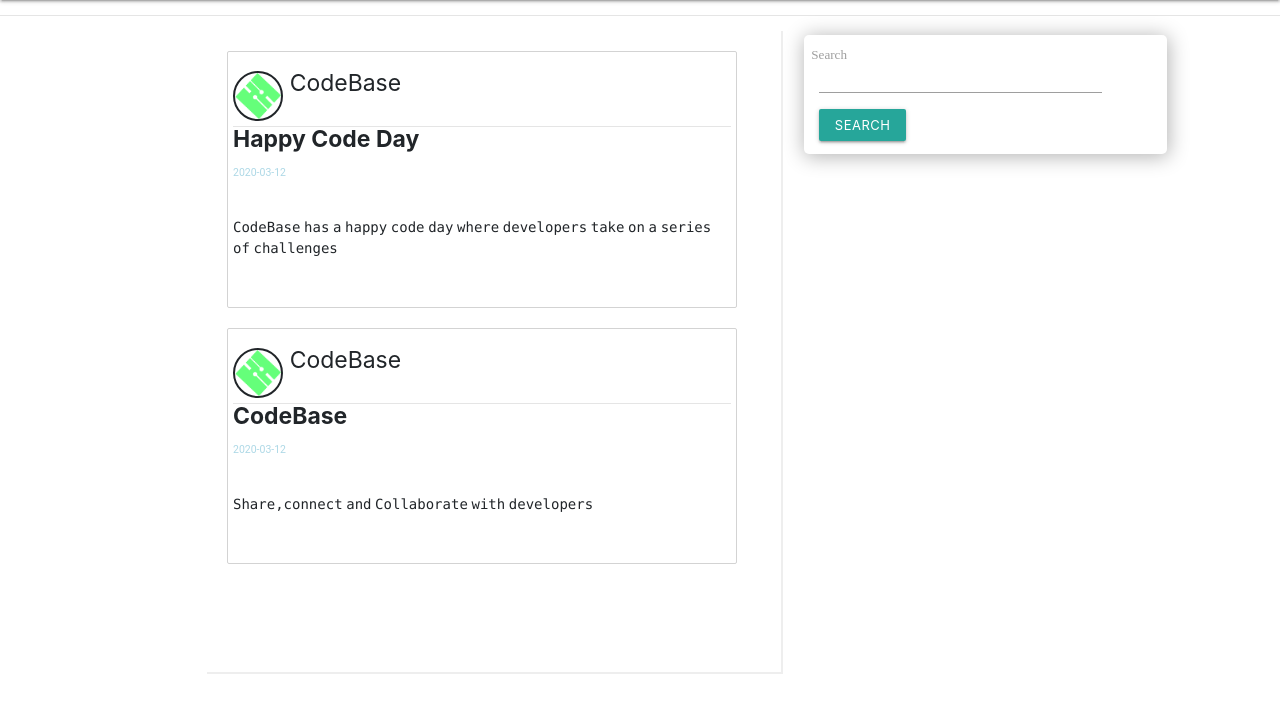
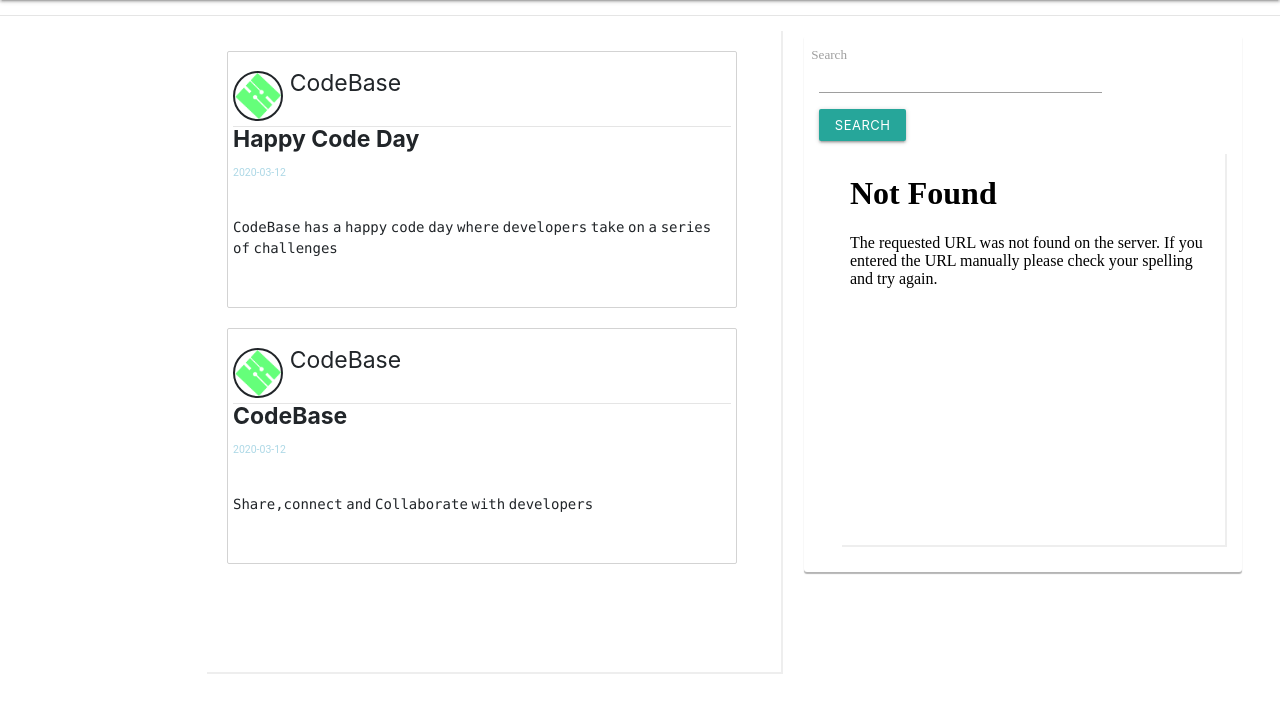
Before and after one commit to TaqsBlaze/Project-Board, a Flask app: page /home in a window 1280 px wide. Shown: the part 84-800 px from the top of the page. Run offline with Flask 2, Linux system fonts and the light colour scheme; a user stored in the database is signed in; data comes from the database, SQL or seed files in the repository; both versions use the stored data as it was after the commit; some libraries are stand-ins or nearby versions.

Commit message:
removed most duplicats from a merg

```diff
--- a/LeNode/Models/models.py
+++ b/LeNode/Models/models.py
@@ -22,7 +22,7 @@ class User(db.Model,UserMixin):
 
 class Post(db.Model):
      id = db.Column(db.Integer,primary_key = True)
-     title = db.Column(db.String(100),nullable=False)
+     title = db.Column(db.String(200),nullable=False)
      date_posted = db.Column(db.DateTime,nullable=False,default=datetime.utcnow)
      post = db.Column(db.Text(),nullable=False)
      user_id = db.Column(db.Integer,db.ForeignKey('user.id'),nullable=False)
--- a/LeNode/forms/Forms.py
+++ b/LeNode/forms/Forms.py
@@ -52,10 +52,8 @@ class UpdateProfile(FlaskForm):
                 raise ValidationError("")
 
 class PostForm(FlaskForm):
-	project_title = StringField("Title",validators=[DataRequired(),Length(min=1,max=20)])
-	project_description = TextAreaField("Descriptin",validators=[DataRequired(),Length(min=1,max=250)])
-	project_title = StringField("Title",validators=[DataRequired(),Length(min=1,max=8)])
-	project_description = TextAreaField("Descriptin",validators=[DataRequired(),Length(min=1,max=60)])
+	project_title = StringField("Title",validators=[DataRequired(),Length(min=1,max=50)])
+	project_description = TextAreaField("Descriptin",validators=[DataRequired(),Length(min=1,max=450)])
 	submit = SubmitField("Post")
 
 class Search(FlaskForm):
--- a/LeNode/static/css/main.css
+++ b/LeNode/static/css/main.css
@@ -89,7 +89,8 @@ body{
 .post-content{
 	font-family: "Lucida Console",Consolas;
 	latter-spacing:-2.8px;
-	word-spacing:-4.8px;
+    word-spacing:-4.8px;
+    overflow: hidden;
 }
 .divider-hr{
     margin-top:33px;
@@ -155,15 +156,21 @@ iframe{
     top:0.1cm;
     float:right;
     margin-right:1cm;
-    width:9.6cm;
+    width:11.6cm;
     padding-bottom:25px;
     border-radius:3px;
-    margin-right:3cm;
-    width:9.6cm;
-    border-radius:5px;
-    box-shadow:1px 2px 20px 1px rgba(0, 0, 0, 0.294);
+    box-shadow:0px 2px 1px 0px rgba(0, 0, 0, 0.294);
+    display: flexbox;
+    flex-direction: column;
+    flex-flow: column;
 }
-.search-user .search-form{
+.search-user .search-user-inner{
+    padding-bottom:0.3cm;
+    width:11.6cm;
+    padding-bottom:25px;
+    border-radius:3px;
+}
+.search-user-inner .search-form{
     width:7.5cm;
     height:2.5cm;
     font-family: trench;
@@ -179,21 +186,8 @@ iframe{
     position:relative;
     top:-18px;
 }
-.search-results{
-    position: relative;
-    top:5cm;
-    margin-left:15cm;
-    float:right;
-    width:11cm;
-    height: 8cm;
-    place-items: 5px 8px;
-    box-shadow:1px 2px 20px 1px rgba(0, 0, 0, 0.294);
+.search-frame{
+    width:10.2cm;
+    height: 10.4cm;
+    margin-left: 0.5cm;
 }
-.search-results .search-data{
-    box-shadow:1px 2px 20px 1px rgba(0, 0, 0, 0.294);
-    border-radius: 6px;
-}
-.search-results .search-data .bio{
-    position: relative;
-    margin-top: 0.2cm;
-}
--- a/LeNode/templates/home.html
+++ b/LeNode/templates/home.html
@@ -16,6 +16,7 @@ AND SHOW PROJECTS POSTED-->
         </nav>
         <hr><p/>
         <div class="search-user">
+            <div class="search-user-inner">
                 <div class="search-form">
                     <form action="" method="POST">
                         {{ search_form.hidden_tag() }}
@@ -23,22 +24,11 @@ AND SHOW PROJECTS POSTED-->
                             {{ search_form.search(class="form-control-label form-text ml-3 mt-0 place") }}
                             {{ search_form.submit(class="circle btn-secondary btn-small search-btn-place ml-3")}}
                     </form>
-            <!--
-            <div class="search-results">
-                {% if search %}
-                    {% for results in search %}
-                        <div class="search-data">
-                            <div class="user-name">
-                                {{results.username}}
-                            </div>
-                            <div class="bio">
-                                {{results.bio}}
                 </div>
             </div>
-                    {% endfor %}
-                {% endif %}
+            <div class="search-frame">
+               <iframe src="url_for('sug_notifs')" class="search-frame"></iframe>
             </div>
-        -->
         </div>
            <!--
         <div class="search-results">
```
Also changed, not shown: LeNode/db/info.db. Lines whose indentation alone changed are shown as unchanged.
